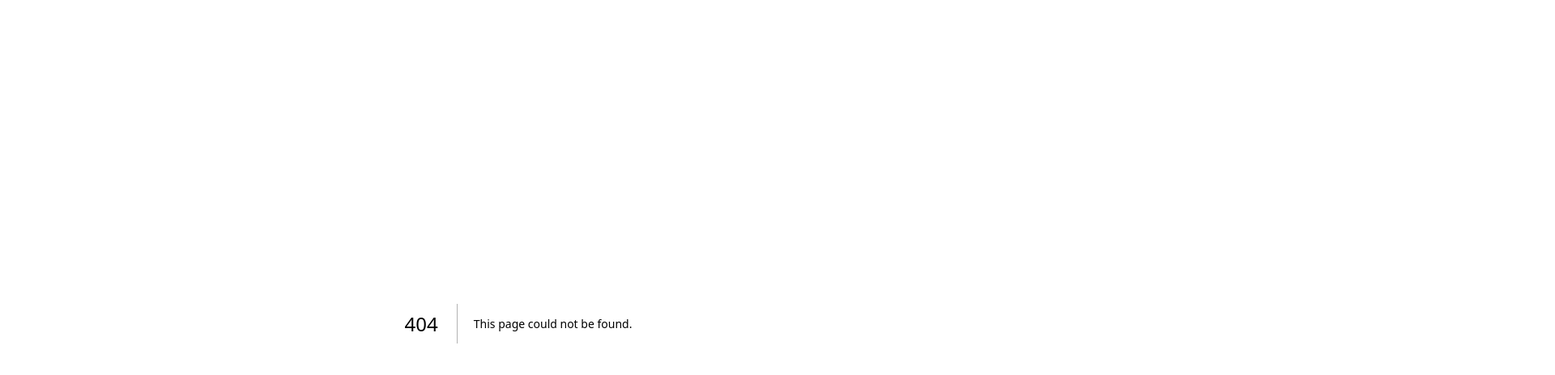
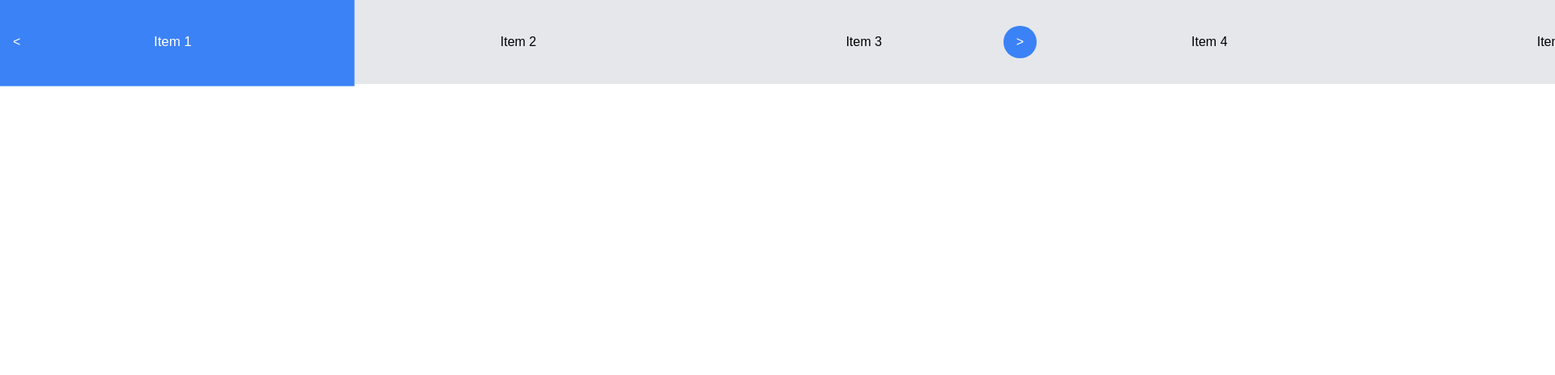
Before and after one commit to parves371/salon-booking, a Next.js app: page /help in a window 1280 px wide. Before the commit this address had no page. Shown: the top 464 px of the page at 81% size, 1920 px wide, since content can reach past the window. Built offline with nearby package versions, Linux system fonts and the light colour scheme.

Commit message:
create a Slider

```diff
--- a/package.json
+++ b/package.json
@@ -23,6 +23,8 @@
     "react-dom": "^18",
     "react-icons": "^5.3.0",
     "react-redux": "^9.1.2",
+    "react-slick": "^0.30.2",
+    "slick-carousel": "^1.8.1",
     "tailwind-merge": "^2.5.4",
     "tailwindcss-animate": "^1.0.7"
   },
@@ -30,9 +32,11 @@
     "@types/node": "^20",
     "@types/react": "^18",
     "@types/react-dom": "^18",
+    "@types/react-slick": "^0.23.13",
     "eslint": "^8",
     "eslint-config-next": "14.2.14",
     "postcss": "^8",
+    "tailwind-scrollbar": "^3.1.0",
     "tailwindcss": "^3.4.1",
     "typescript": "^5"
   }
--- a/src/app/globals.css
+++ b/src/app/globals.css
@@ -76,3 +76,26 @@ body {
     @apply bg-background text-foreground;
   }
 }
+
+/* width */
+::-webkit-scrollbar {
+  width: 5px;
+  height: 6px;
+}
+
+/* Track */
+::-webkit-scrollbar-track {
+  background: #f1f1f1;
+  border-radius: 1rem;
+}
+
+/* Handle */
+::-webkit-scrollbar-thumb {
+  background: #424242;
+  border-radius: 1rem;
+}
+
+/* Handle on hover */
+::-webkit-scrollbar-thumb:hover {
+  background: #000000;
+}
--- /dev/null
+++ b/src/app/help/page.tsx
@@ -0,0 +1,68 @@
+"use client";
+import React, { useState } from 'react';
+
+const CustomSlider = () => {
+  const [currentIndex, setCurrentIndex] = useState(0);
+
+  const items = [
+    "Item 1",
+    "Item 2",
+    "Item 3",
+    "Item 4",
+    "Item 5",
+    "Item 6",
+    "Item 7",
+    "Item 8",
+    "Item 9",
+  ];
+
+  const totalItems = items.length;
+
+  const handlePrevClick = () => {
+    setCurrentIndex((prevIndex) => (prevIndex === 0 ? totalItems - 1 : prevIndex - 1));
+  };
+
+  const handleNextClick = () => {
+    setCurrentIndex((prevIndex) => (prevIndex === totalItems - 1 ? 0 : prevIndex + 1));
+  };
+
+  const handleItemClick = (index: number) => {
+    setCurrentIndex(index);
+  };
+
+  return (
+    <div className="slider-container w-full relative container mx-auto">
+      <div
+        className="slider-items flex transition-transform duration-500 ease-in-out"
+        style={{ transform: `translateX(-${currentIndex * 33.3333}%)` }}
+      >
+        {items.map((item, index) => (
+          <div
+            key={index}
+            onClick={() => handleItemClick(index)}
+            className={`slider-item flex-shrink-0 w-1/3 p-4 cursor-pointer transition-transform duration-300 ${
+              index === currentIndex ? 'scale-105 bg-blue-500 text-white' : 'bg-gray-200 text-black'
+            }`}
+          >
+            <h3 className="text-center py-6 rounded-lg">{item}</h3>
+          </div>
+        ))}
+      </div>
+
+      <button
+        onClick={handlePrevClick}
+        className="prev-btn absolute top-1/2 left-0 transform -translate-y-1/2 z-10 bg-blue-500 text-white px-4 py-2 rounded-full"
+      >
+        &lt;
+      </button>
+      <button
+        onClick={handleNextClick}
+        className="next-btn absolute top-1/2 right-0 transform -translate-y-1/2 z-10 bg-blue-500 text-white px-4 py-2 rounded-full"
+      >
+        &gt;
+      </button>
+    </div>
+  );
+};
+
+export default CustomSlider;
--- a/src/components/services/select-services.tsx
+++ b/src/components/services/select-services.tsx
@@ -1,9 +1,9 @@
 "use client";
 import React, { useEffect, useRef, useState } from "react";
-import TreatmentCard from "@/app/components/services/TreatmentCard";
 import data from "../../../data/frisha.json";
 import { Separator } from "../ui/separator";
 import { Button } from "../ui/button";
+import { TreatmentCard } from "./treatment-card";
 
 // Define the types for treatments and options
 interface TreatmentOption {
@@ -27,7 +27,9 @@ interface SelectedTreatment extends Treatment {
 }
 
 export const SelectServices: React.FC = () => {
-  const [selectedTreatments, setSelectedTreatments] = useState<SelectedTreatment[]>([]);
+  const [selectedTreatments, setSelectedTreatments] = useState<
+    SelectedTreatment[]
+  >([]);
   const [activeSection, setActiveSection] = useState<number | null>(null);
   const sectionRefs = useRef<(HTMLDivElement | null)[]>([]);
 
@@ -66,7 +68,9 @@ export const SelectServices: React.FC = () => {
     setSelectedTreatments((prev) => {
       const exists = prev.find((item) => item.id === treatment.id);
       if (exists) {
-        return prev.map((item) => (item.id === treatment.id ? treatment : item));
+        return prev.map((item) =>
+          item.id === treatment.id ? treatment : item
+        );
       } else {
         return [...prev, treatment];
       }
@@ -74,41 +78,54 @@ export const SelectServices: React.FC = () => {
   };
 
   const handleTreatmentRemove = (treatmentId: number) => {
-    setSelectedTreatments((prev) => prev.filter((item) => item.id !== treatmentId));
+    setSelectedTreatments((prev) =>
+      prev.filter((item) => item.id !== treatmentId)
+    );
   };
 
   const totalPrice = selectedTreatments.reduce((sum, treatment) => {
-    const price = treatment.selectedOption ? treatment.selectedOption.price : treatment.price;
+    const price = treatment.selectedOption
+      ? treatment.selectedOption.price
+      : treatment.price;
     return sum + price;
   }, 0);
 
   const scrollToSection = (index: number) => {
     const target = sectionRefs.current[index];
     if (target) {
-      target.scrollIntoView({ behavior: "smooth", block: "start" });
-      setActiveSection(data.data[index].id); // Update activeSection after scrolling
+      target.scrollIntoView({
+        behavior: "smooth",
+        block: "start",
+        inline: "start",
+      });
+
+      setActiveSection(data.data[index].id);
     }
   };
 
   return (
     <section>
-      <div className="container mx-auto mt-16 flex justify-between">
-        <div className="w-[50%]">
+      <div className="container mx-auto mt-16 flex flex-col md:flex-row justify-between space-y-6 md:space-y-0 px-4 lg-px-0 ">
+        <div className="w-full md:w-[60%]">
           {/* Sticky Menu */}
-          <div className="flex space-x-6 sticky top-0 left-18 w-[115%] bg-white p-4 shadow-md z-10 overflow-auto">
+          <div className="flex space-x-6 sticky top-0 left-18 w-full bg-white p-4 shadow-md z-10 overflow-auto">
+            <ul className="flex space-x-4 overflow-x-auto">
               {data.data.map((category, index) => (
-              <div
+                <li
                   key={category.id}
                   className={`px-4 py-2 rounded-full cursor-pointer transition-all ${
                     activeSection === category.id
-                    ? "bg-black text-white "
+                      ? "bg-black text-white"
                       : "text-gray-700 hover:text-black"
-                }`}
+                  } flex items-center justify-center`}
                   onClick={() => scrollToSection(index)}
                 >
-                <h1 className="text-sm font-bold">{category.name}</h1>
-              </div>
+                  <h1 className="text-sm text-center justify-center font-bold max-w-[220px] min-w-[120px] ">
+                    {category.name}
+                  </h1>
+                </li>
               ))}
+            </ul>
           </div>
 
           {/* Service Sections */}
@@ -137,13 +154,13 @@ export const SelectServices: React.FC = () => {
         </div>
 
         {/* Selected Treatments Sidebar */}
-        <div className="w-[40%] border border-gray-600 rounded-lg p-4 h-[600px] overflow-y-auto sticky top-10">
+        <div className="w-full md:w-[35%] border border-gray-600 rounded-lg p-4 lg:h-[600px] h-[200px] overflow-y-auto sticky lg:top-10 bottom-0 bg-white scrollbar-thin ">
           {selectedTreatments.map((treatment) => (
             <div
               key={treatment.id}
               className="flex justify-between items-center mb-4 px-3"
             >
-              <div>
+              <div className="w-[50%]">
                 <h4>{treatment.selectedOption?.name || treatment.name}</h4>
                 <span>{treatment.selectedOption?.time || treatment.time}</span>
               </div>
--- a/src/app/components/services/TreatmentCard.tsx
+++ b/src/components/services/treatment-card.tsx
@@ -37,7 +37,7 @@ interface TreatmentCardProps {
   onTreatmentRemove: (treatmentId: number) => void;
 }
 
-const TreatmentCard: React.FC<TreatmentCardProps> = ({
+export const TreatmentCard: React.FC<TreatmentCardProps> = ({
   treatment,
   onTreatmentUpdate,
   onTreatmentRemove,
@@ -227,5 +227,3 @@ const TreatmentCard: React.FC<TreatmentCardProps> = ({
     </Dialog>
   );
 };
-
-export default TreatmentCard;
--- a/tailwind.config.ts
+++ b/tailwind.config.ts
@@ -1,11 +1,13 @@
-import type { Config } from "tailwindcss";
+import type { Config } from 'tailwindcss';
+import tailwindScrollbar from 'tailwind-scrollbar';  // Import the tailwind-scrollbar plugin
+import tailwindAnimate from 'tailwindcss-animate';  // Import the tailwindcss-animate plugin
 
 const config: Config = {
-    darkMode: ["class"],
+  darkMode: ['class'], // Enable dark mode using class strategy
   content: [
-    "./src/pages/**/*.{js,ts,jsx,tsx,mdx}",
-    "./src/components/**/*.{js,ts,jsx,tsx,mdx}",
-    "./src/app/**/*.{js,ts,jsx,tsx,mdx}",
+    './src/pages/**/*.{js,ts,jsx,tsx,mdx}',
+    './src/components/**/*.{js,ts,jsx,tsx,mdx}',
+    './src/app/**/*.{js,ts,jsx,tsx,mdx}',
   ],
   theme: {
     extend: {
@@ -14,31 +16,31 @@ const config: Config = {
         foreground: 'hsl(var(--foreground))',
         card: {
           DEFAULT: 'hsl(var(--card))',
-  				foreground: 'hsl(var(--card-foreground))'
+          foreground: 'hsl(var(--card-foreground))',
         },
         popover: {
           DEFAULT: 'hsl(var(--popover))',
-  				foreground: 'hsl(var(--popover-foreground))'
+          foreground: 'hsl(var(--popover-foreground))',
         },
         primary: {
           DEFAULT: 'hsl(var(--primary))',
-  				foreground: 'hsl(var(--primary-foreground))'
+          foreground: 'hsl(var(--primary-foreground))',
         },
         secondary: {
           DEFAULT: 'hsl(var(--secondary))',
-  				foreground: 'hsl(var(--secondary-foreground))'
+          foreground: 'hsl(var(--secondary-foreground))',
         },
         muted: {
           DEFAULT: 'hsl(var(--muted))',
-  				foreground: 'hsl(var(--muted-foreground))'
+          foreground: 'hsl(var(--muted-foreground))',
         },
         accent: {
           DEFAULT: 'hsl(var(--accent))',
-  				foreground: 'hsl(var(--accent-foreground))'
+          foreground: 'hsl(var(--accent-foreground))',
         },
         destructive: {
           DEFAULT: 'hsl(var(--destructive))',
-  				foreground: 'hsl(var(--destructive-foreground))'
+          foreground: 'hsl(var(--destructive-foreground))',
         },
         border: 'hsl(var(--border))',
         input: 'hsl(var(--input))',
@@ -48,16 +50,17 @@ const config: Config = {
           '2': 'hsl(var(--chart-2))',
           '3': 'hsl(var(--chart-3))',
           '4': 'hsl(var(--chart-4))',
-  				'5': 'hsl(var(--chart-5))'
-  			}
+          '5': 'hsl(var(--chart-5))',
+        },
       },
       borderRadius: {
         lg: 'var(--radius)',
         md: 'calc(var(--radius) - 2px)',
-  			sm: 'calc(var(--radius) - 4px)'
-  		}
-  	}
+        sm: 'calc(var(--radius) - 4px)',
       },
-  plugins: [require("tailwindcss-animate")],
+    },
+  },
+  plugins: [tailwindAnimate, tailwindScrollbar], // Use the imported plugins
 };
+
 export default config;
```
Also changed, not shown: data/frisha.json (+28 -0 lines), 1 other file (tests, documents, lock files or other folders). Lines whose indentation alone changed are shown as unchanged.
